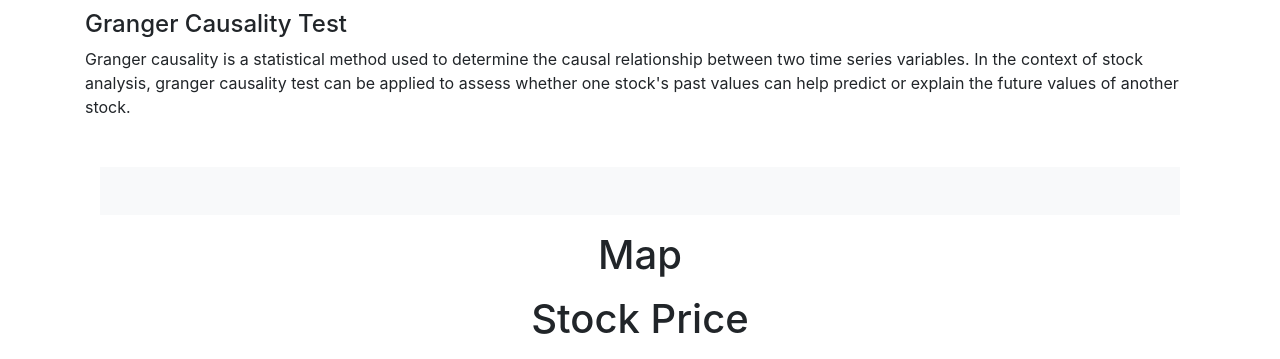
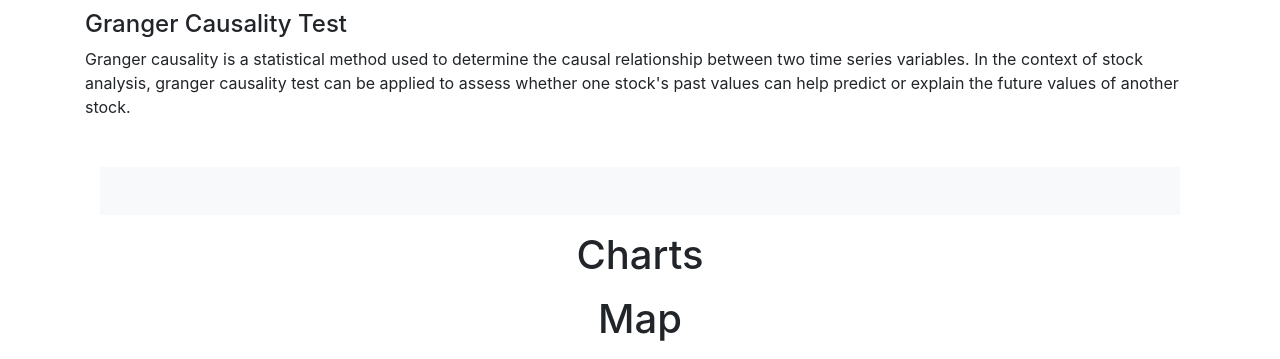
Before and after one commit to liviobue/sp_project_group_19, a Flask app: template templates/stock_info.html in a window 1280 px wide. Shown: the part 318-677 px from the top of the page. Run offline with Flask 3, Linux system fonts and the light colour scheme; the template is opened without the code that fills it, so the values that code supplies are empty; some libraries are stand-ins or nearby versions.

Commit message:
added title to charts

```diff
--- a/app.py
+++ b/app.py
@@ -150,7 +150,7 @@ def createMap(symbol):
 def stock_chart(df, start_date, end_date, stock_name):
     img = BytesIO()
     fig, ax = plt.subplots(figsize=(13, 6))
-    ax.plot(df['date'], df['close'], color='blue', label='Closing Price')
+    ax.plot(df['date'], df['close'])
     ax.set_title(f"{stock_name} Stock Price between {start_date} and {end_date}")
     ax.set_xlabel('Date')
     ax.set_ylabel('Closing Price ($)')
--- a/templates/stock_info.html
+++ b/templates/stock_info.html
@@ -51,6 +51,7 @@
         </div>
 
     </div>
+    <h1 class="text-center my-3">Charts</h1>
     <div id="plot">
         {{ plots|safe }}
     </div>
```
